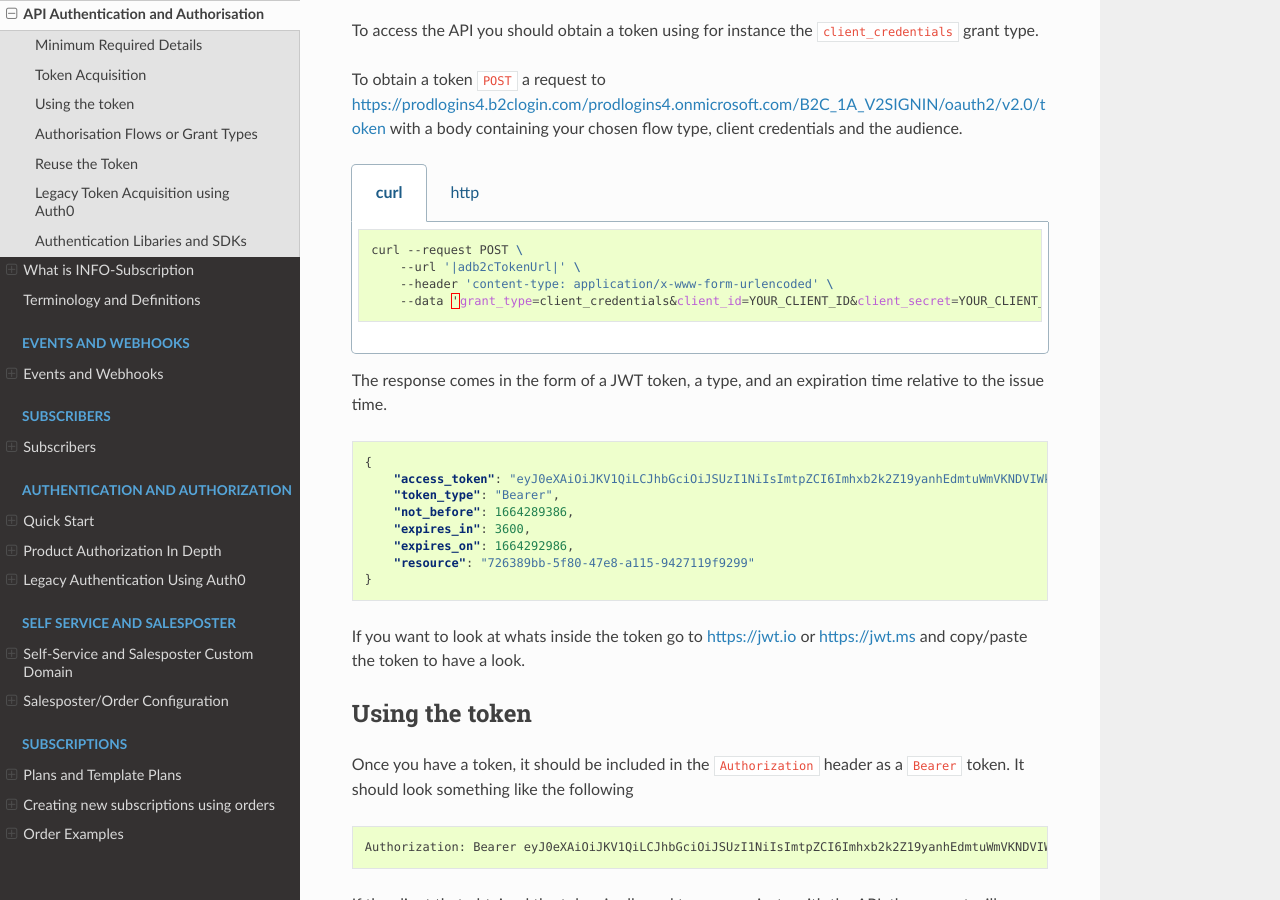
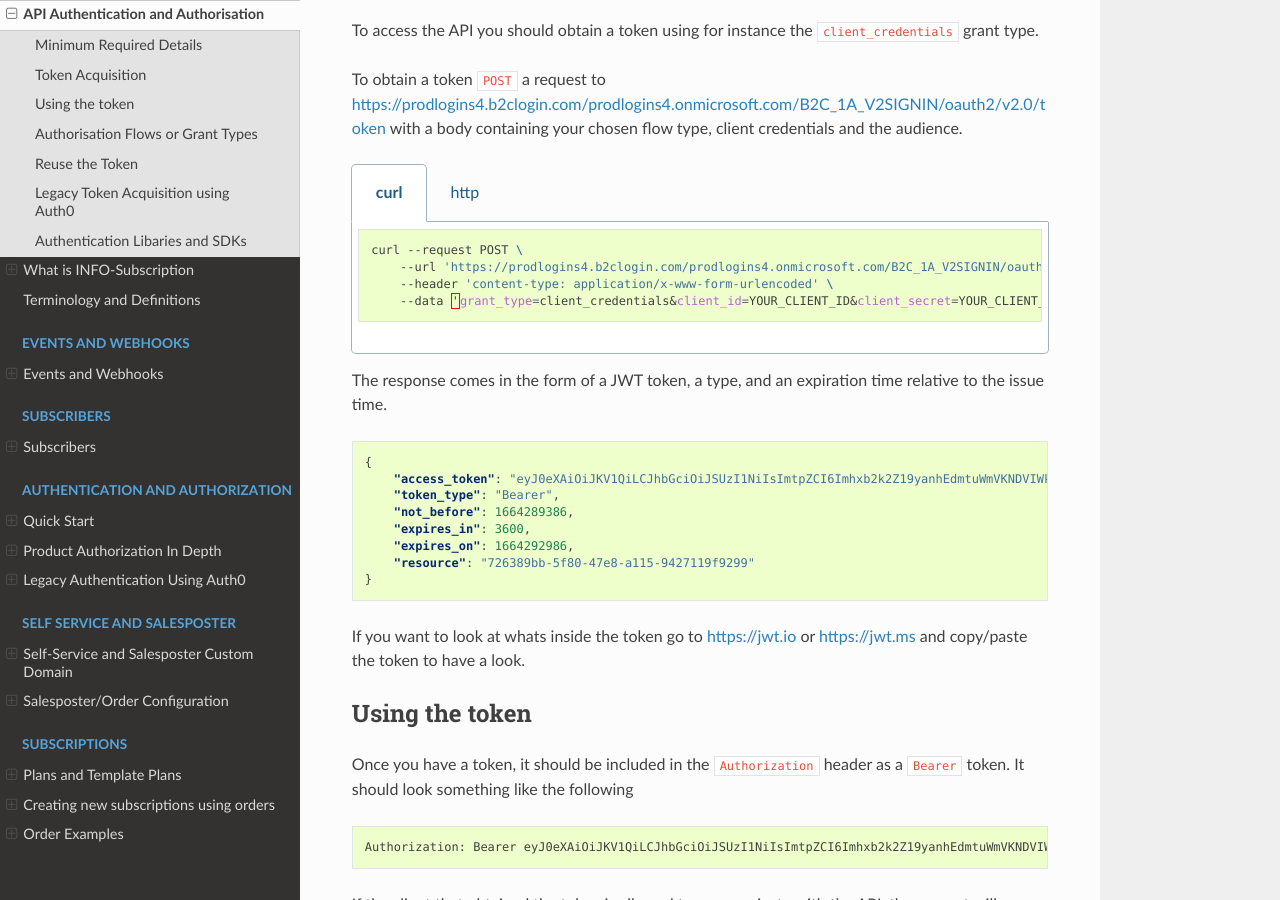
Before and after one commit to infosoftas/info-subscription-doc, a Sphinx documentation site: the page built from source/general/auth.rst, in a window 1280 px wide and 900 px high, scrolled down 979 px. Built offline with Sphinx 7.4.7 and the Read the Docs theme 2.0.0, drawn with Linux system fonts in a browser that asks for light colours; formulas are drawn with MathJax 3.

Commit message:
Parameter replacement adjustments

```diff
--- a/source/authentication-authorization/user-management-authentication.rst
+++ b/source/authentication-authorization/user-management-authentication.rst
@@ -24,7 +24,7 @@ There are several central parts
 * Users
 * Authorization Sources
 
-The following goes into details about each area in turn, describing how they work, can be used by external parties, and how |projectName| use these for providing an out-of-the-box auhtorizaiton experience using |ADB2C| and {Auth0}
+The following goes into details about each area in turn, describing how they work, can be used by external parties, and how |projectName| use these for providing an out-of-the-box auhtorizaiton experience using |ADB2C| and {AUTH0}
 
 To create, update and otherwise manipulate these items look at the API Reference documentation, specifically anything under the `/authorization` path.
 
--- a/source/general/auth.rst
+++ b/source/general/auth.rst
@@ -40,14 +40,14 @@ To obtain a token ``POST`` a request to |adb2cTokenUrl| with a body containing y
    .. code-tab:: bash curl
 
     curl --request POST \
-        --url '|adb2cTokenUrl|' \
+        --url 'https://prodlogins4.b2clogin.com/prodlogins4.onmicrosoft.com/B2C_1A_V2SIGNIN/oauth2/v2.0/token' \
         --header 'content-type: application/x-www-form-urlencoded' \
         --data 'grant_type=client_credentials&client_id=YOUR_CLIENT_ID&client_secret=YOUR_CLIENT_SECRET&scope=|adb2cscope|
 
    .. code-tab:: http http
 
-        POST |adb2cTokenUrl| HTTP/1.1
-        Host: |adb2cHost|
+        POST https://prodlogins4.b2clogin.com/prodlogins4.onmicrosoft.com/B2C_1A_V2SIGNIN/oauth2/v2.0/token HTTP/1.1
+        Host: prodlogins4.b2clogin.com
         Content-Type: application/x-www-form-urlencoded
         Accept: application/json
 
```
